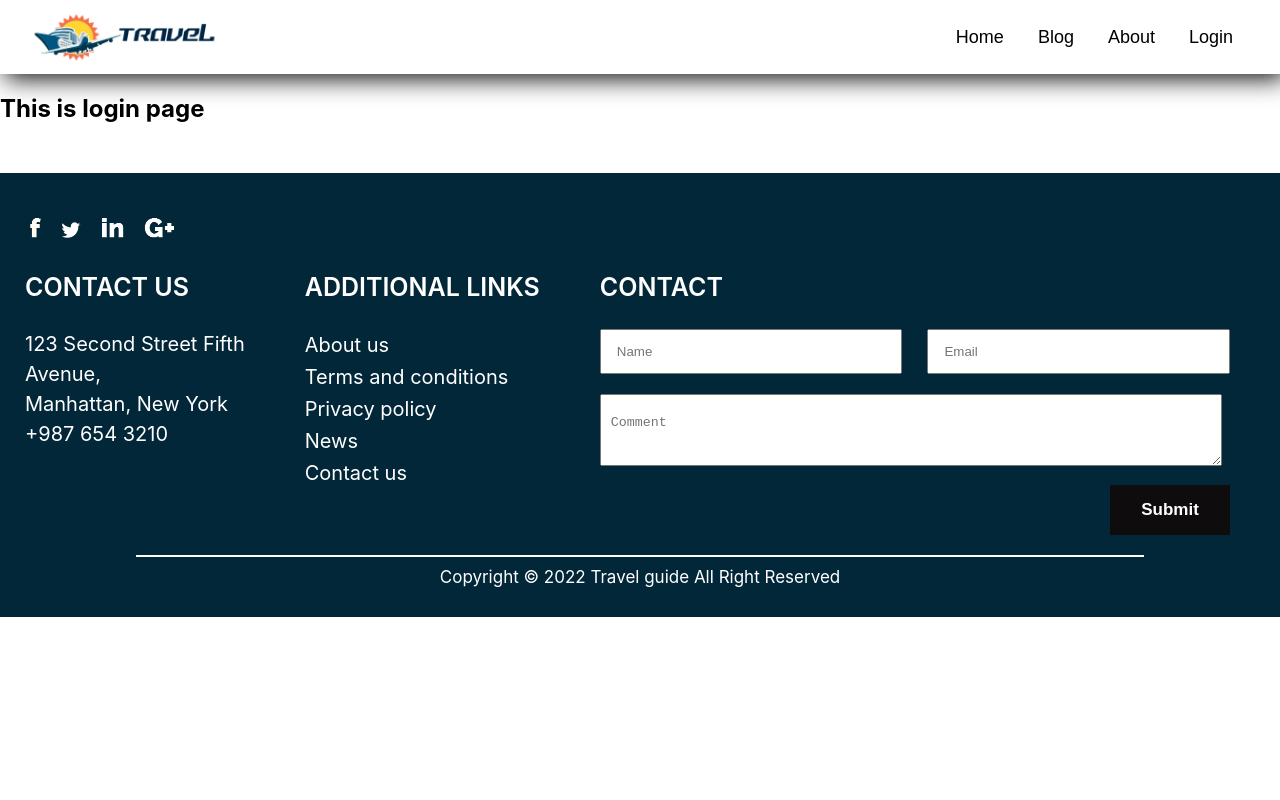
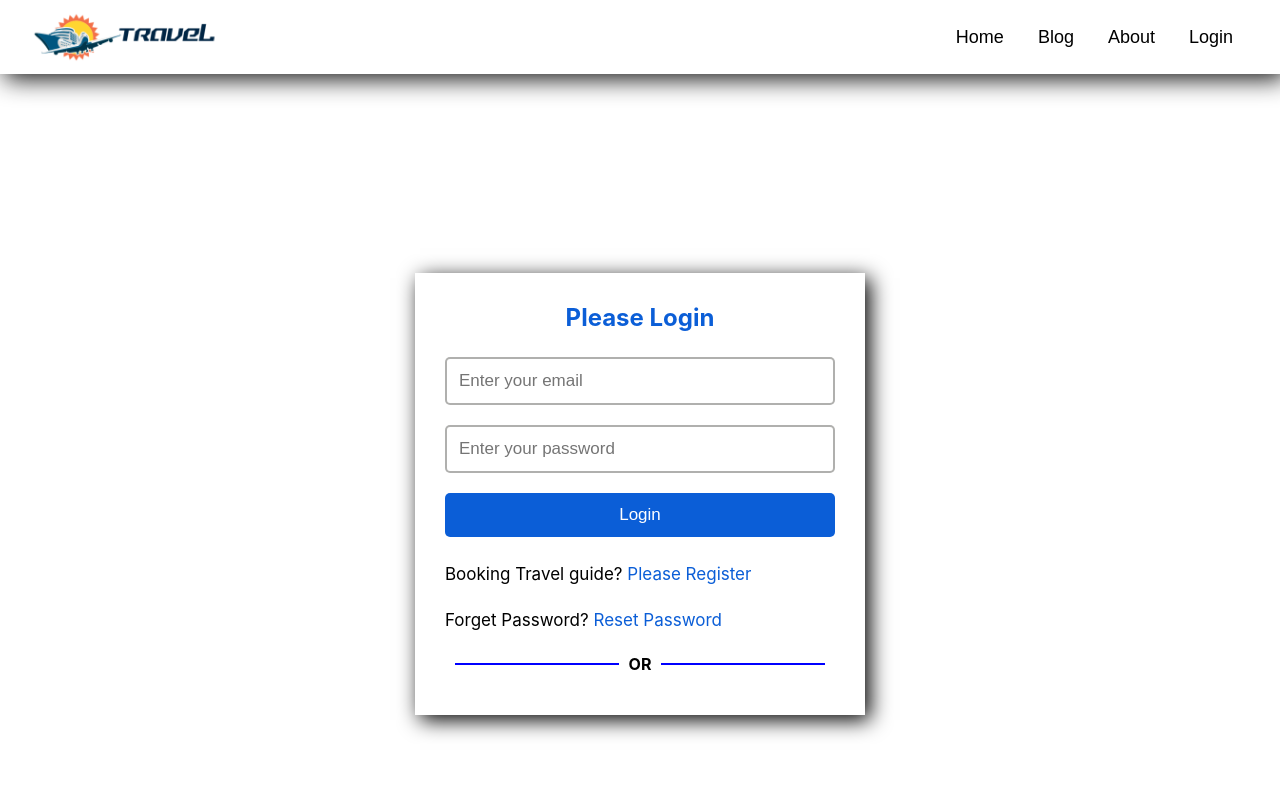
Before and after one commit to monirul360/Travel-guide, a React (Create React App) app: page /login in a window 1280 px wide. Shown: the top 800 px of the page. Built offline with nearby package versions, Linux system fonts and the light colour scheme.

Commit message:
login page design

```diff
--- a/src/Page/Login/Login.css
+++ b/src/Page/Login/Login.css
@@ -0,0 +1,69 @@
+a {
+    text-decoration: none;
+}
+
+.from-container {
+    width: 100%;
+    height: 100vh;
+    display: flex;
+    justify-content: center;
+    align-items: center;
+}
+
+.from {
+    width: 450px;
+    padding: 30px;
+    box-shadow: 5px 5px 20px black;
+}
+
+#from-title {
+    color: #0B5ED7;
+    margin-bottom: 15px;
+    text-align: center;
+}
+
+.from input {
+    width: 100%;
+    padding: 12px;
+    margin: 10px auto;
+    font-size: 17px;
+    border: 2px solid rgba(130, 129, 127, 0.629);
+    border-radius: 5px;
+    outline: none;
+}
+
+.from input[type=submit] {
+    background-color: #0B5ED7;
+    color: white;
+    border: none;
+    margin-bottom: 15px;
+}
+
+#Register {
+    color: #0B5ED7;
+}
+
+#reset-pass {
+    color: #0B5ED7;
+    cursor: pointer;
+    font-size: 17px;
+}
+
+.from p {
+    font-size: 17px;
+    line-height: 2.7;
+}
+
+.or-flex {
+    display: flex;
+    margin: 10px auto;
+    justify-content: center;
+    align-items: center;
+}
+
+.or-flex>div {
+    width: 50%;
+    height: 2px;
+    margin: 10px;
+    background-color: blue;
+}
--- a/src/Page/Login/Login.js
+++ b/src/Page/Login/Login.js
@@ -1,9 +1,28 @@
 import React from 'react';
-
+import { Link } from 'react-router-dom';
+import './Login.css';
 const Login = () => {
     return (
         <div>
-            <h2>This is login page</h2>
+            <section>
+                <div className="from-container">
+                    <div className="from">
+                        <h2 id='from-title'>Please Login</h2>
+                        <form >
+                            <input type="text" name="text" placeholder='Enter your email' id="" />
+                            <input type="password" name="password" placeholder='Enter your password' id="" />
+                            <input type="submit" value="Login" />
+                        </form>
+                        <p>Booking Travel guide? <Link id='Register' to='/signup'>Please Register</Link></p>
+                        <p>Forget Password? <span id='reset-pass'>Reset Password</span></p>
+                        <div className="or-flex">
+                            <div></div>
+                            <h4>OR</h4>
+                            <div></div>
+                        </div>
+                    </div>
+                </div>
+            </section>
         </div>
     );
 };
```
